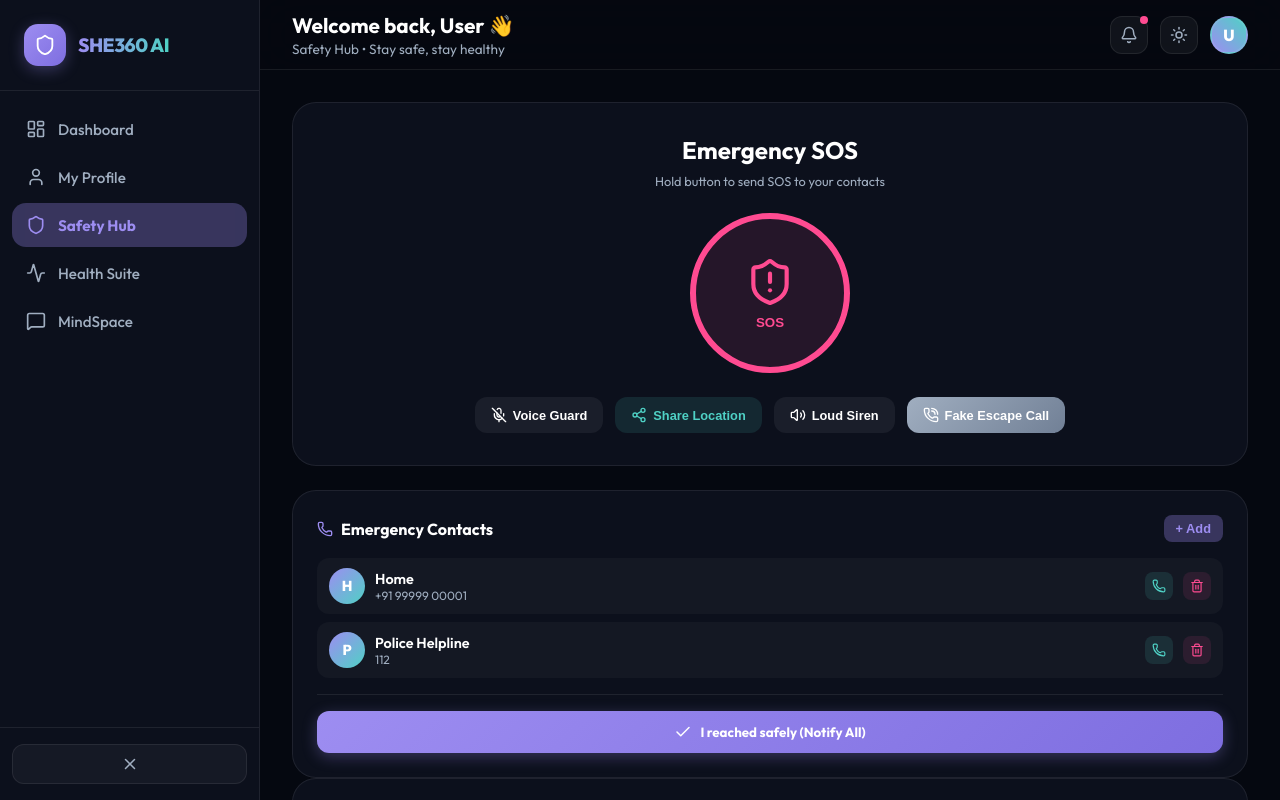
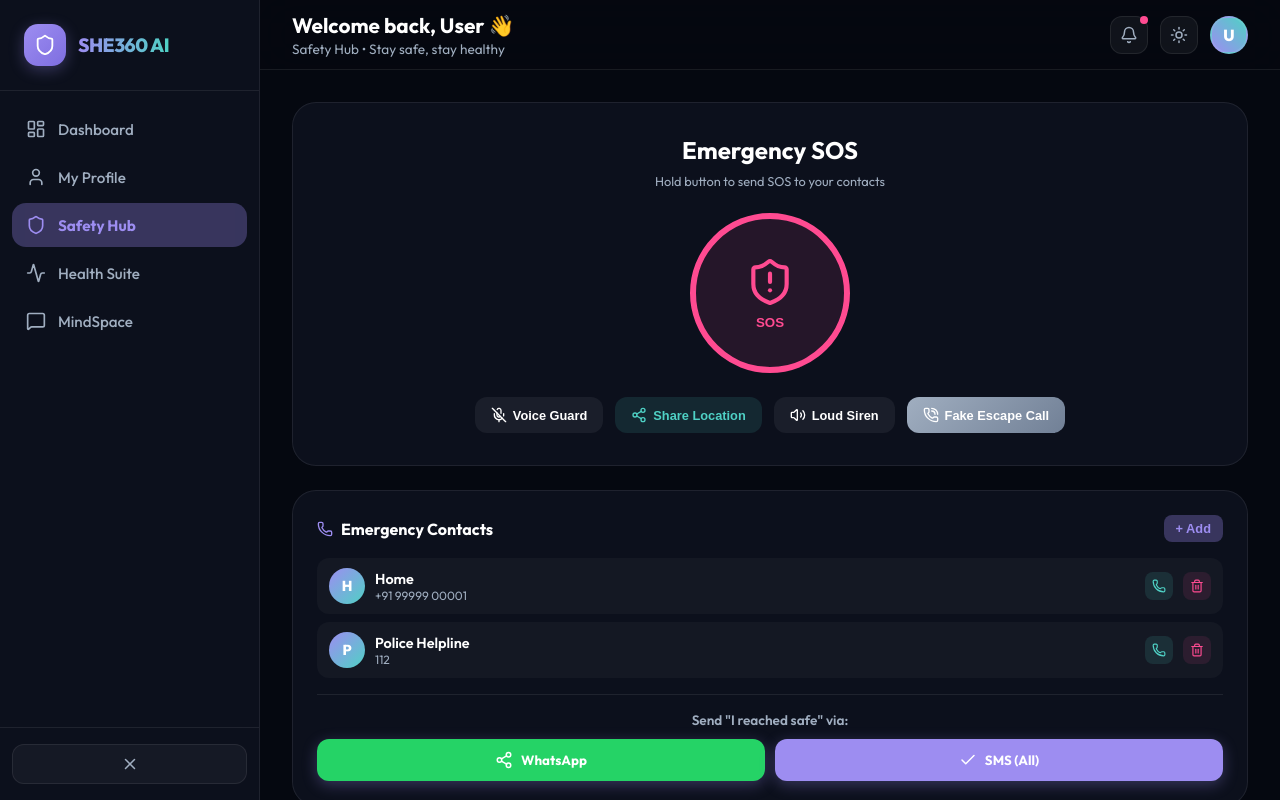
Before and after one commit to Tanya-garg10/SHE360-AI-Smart-Women-Safety-Health-System, a React (Vite) app: page / in a window 1280 px wide. Both pictures are taken after a click on the button "Safety Hub". Shown: the top 800 px of the page. Built offline with nearby package versions, Linux system fonts and the light colour scheme; no server answers.

Commit message:
feat: Check Project
Co-authored-by: traeagent <traeagent@users.noreply.github.com>

```diff
--- a/src/pages/Safety.jsx
+++ b/src/pages/Safety.jsx
@@ -172,8 +172,27 @@ const Safety = () => {
     window.location.href = `tel:${phone.replace(/\s/g, '')}`;
   };
 
-  const handleCheckIn = () => {
+  const handleCheckIn = (method = 'whatsapp') => {
     setCheckInStatus(true);
+
+    if (contacts.length > 0) {
+      // Append location if available
+      const locText = location ? `\nMy location: https://maps.google.com/?q=${location.lat},${location.lng}` : '';
+      const message = encodeURIComponent(`I reached safely! This is an automated message from SHE360 AI.${locText}`);
+
+      if (method === 'whatsapp') {
+        // Use the first contact's phone number for WhatsApp direct message
+        const phone = contacts[0].phone.replace(/\D/g, '');
+        window.open(`https://wa.me/${phone}?text=${message}`, '_blank');
+      } else if (method === 'sms') {
+        // Join all phone numbers for SMS
+        const phoneNumbers = contacts.map(c => c.phone.replace(/\s/g, '')).join(',');
+        const isIOS = /iPad|iPhone|iPod/.test(navigator.userAgent);
+        const separator = isIOS ? '&' : '?';
+        window.open(`sms:${phoneNumbers}${separator}body=${message}`, '_blank');
+      }
+    }
+
     setTimeout(() => setCheckInStatus(false), 3000);
   };
 
@@ -441,18 +460,32 @@ const Safety = () => {
             {/* Trusted Circle Integration: Safe Check-in */}
             {contacts.length > 0 && (
               <div style={{ marginTop: '1rem', borderTop: '1px solid var(--glass-border)', paddingTop: '1rem', textAlign: 'center' }}>
+                <p style={{ fontSize: '0.85rem', color: 'var(--text-muted)', marginBottom: '10px', fontWeight: 600 }}>Send "I reached safe" via:</p>
+                <div style={{ display: 'flex', gap: '10px' }}>
                   <button
-                  onClick={handleCheckIn}
+                    onClick={() => handleCheckIn('whatsapp')}
                     className={checkInStatus ? "" : "btn-primary"}
                     style={{
-                    width: '100%', display: 'flex', justifyContent: 'center', alignItems: 'center', gap: '8px', padding: '12px', borderRadius: '12px', border: 'none', cursor: 'pointer',
-                    background: checkInStatus ? 'rgba(79,209,197,0.1)' : '',
+                      flex: 1, display: 'flex', justifyContent: 'center', alignItems: 'center', gap: '8px', padding: '12px', borderRadius: '12px', border: 'none', cursor: 'pointer',
+                      background: checkInStatus ? 'rgba(79,209,197,0.1)' : '#25D366',
                       color: checkInStatus ? 'var(--accent)' : 'white', fontWeight: 700, transition: 'var(--transition)'
                     }}
                   >
-                  {checkInStatus ? <><CheckCircle2 size={18} /> Safe Check-in Sent!</> : <><Check size={18} /> I reached safely (Notify All)</>}
+                    {checkInStatus ? <><CheckCircle2 size={18} /> Sent!</> : <><Share2 size={18} /> WhatsApp</>}
                   </button>
-                {checkInStatus && <p style={{ fontSize: '0.7rem', color: 'var(--text-muted)', marginTop: '6px' }}>Sent current coordinates via SMS to Trusted Circle</p>}
+                  <button
+                    onClick={() => handleCheckIn('sms')}
+                    className={checkInStatus ? "" : "btn-primary"}
+                    style={{
+                      flex: 1, display: 'flex', justifyContent: 'center', alignItems: 'center', gap: '8px', padding: '12px', borderRadius: '12px', border: 'none', cursor: 'pointer',
+                      background: checkInStatus ? 'rgba(79,209,197,0.1)' : 'var(--primary)',
+                      color: checkInStatus ? 'var(--accent)' : 'white', fontWeight: 700, transition: 'var(--transition)'
+                    }}
+                  >
+                    {checkInStatus ? <><CheckCircle2 size={18} /> Sent!</> : <><Check size={18} /> SMS (All)</>}
+                  </button>
+                </div>
+                {checkInStatus && <p style={{ fontSize: '0.7rem', color: 'var(--text-muted)', marginTop: '6px' }}>Opening messaging app to notify Trusted Circle</p>}
               </div>
             )}
           </div>
```
Lines whose indentation alone changed are shown as unchanged.
